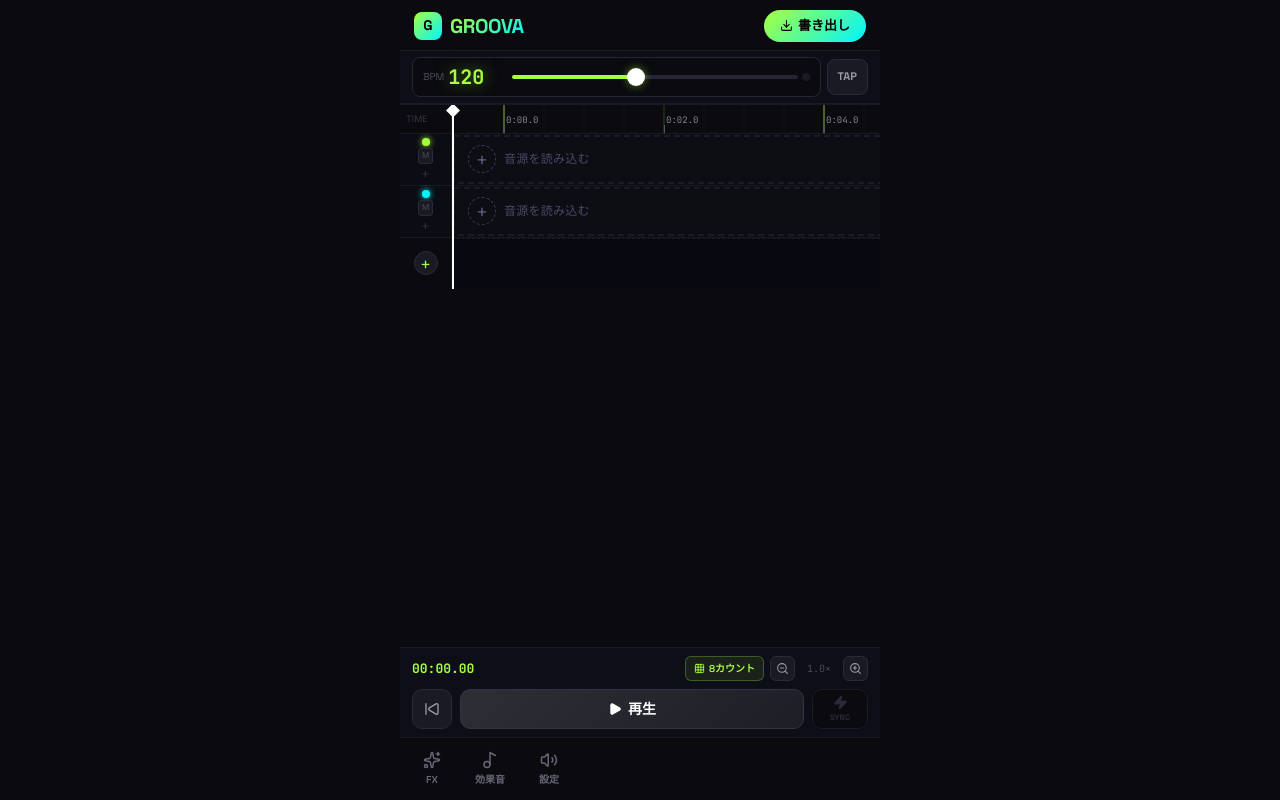
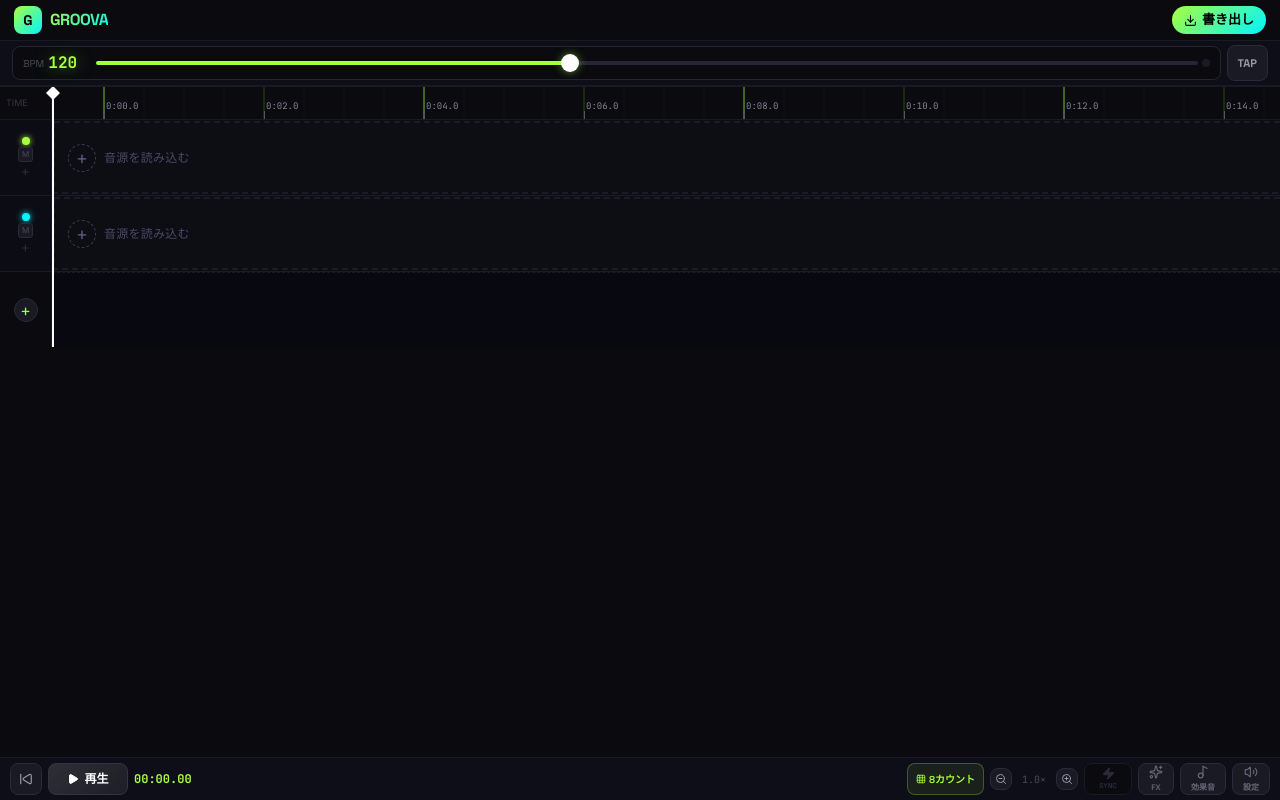
Before and after one commit to ttttt333/groova, a React (Vite) app in the folder packages/web/: page / in a window 1280 px wide. Built offline with nearby package versions, Linux system fonts and the light colour scheme.

Commit message:
feat: layout balance portrait, track height 76px, landscape 1-row transport

```diff
--- a/packages/web/src/web/components/MasterBpmBar.tsx
+++ b/packages/web/src/web/components/MasterBpmBar.tsx
@@ -5,9 +5,10 @@ import { audioEngine } from "../lib/audioEngine";
 type Props = {
   onSync: () => void;
   syncFlash: boolean;
+  isLandscape?: boolean;
 };
 
-export default function MasterBpmBar({ onSync, syncFlash }: Props) {
+export default function MasterBpmBar({ onSync, syncFlash, isLandscape }: Props) {
   const { masterBpm, setMasterBpm, isPlaying, tracks } = useGROOVA();
   const [tapTimes, setTapTimes] = useState<number[]>([]);
   const [editing, setEditing] = useState(false);
@@ -55,7 +56,7 @@ export default function MasterBpmBar({ onSync, syncFlash }: Props) {
         display: "flex",
         alignItems: "center",
         gap: 6,
-        padding: "6px 12px",
+        padding: isLandscape ? "4px 12px" : "10px 14px",
         background: "#0e0e18",
         borderBottom: "1px solid #1a1a24",
         flexShrink: 0,
@@ -90,9 +91,9 @@ export default function MasterBpmBar({ onSync, syncFlash }: Props) {
               outline: "none",
               fontFamily: "JetBrains Mono, monospace",
               fontWeight: 700,
-              fontSize: 20,
+              fontSize: isLandscape ? 16 : 20,
               color: "#a8ff3e",
-              width: 60,
+              width: isLandscape ? 44 : 60,
             }}
           />
         ) : (
@@ -101,11 +102,11 @@ export default function MasterBpmBar({ onSync, syncFlash }: Props) {
             style={{
               fontFamily: "JetBrains Mono, monospace",
               fontWeight: 700,
-              fontSize: 20,
+              fontSize: isLandscape ? 16 : 20,
               color: "#a8ff3e",
               textShadow: "0 0 16px rgba(168,255,62,0.5)",
               cursor: "text",
-              minWidth: 60,
+              minWidth: isLandscape ? 44 : 60,
             }}
           >
             {masterBpm}
--- a/packages/web/src/web/components/Timeline.tsx
+++ b/packages/web/src/web/components/Timeline.tsx
@@ -4,8 +4,8 @@ import { useGROOVA, TrackState } from "../lib/store";
 import { analyzeBPM, decodeAudioFile, extractWaveform } from "../lib/bpmAnalyzer";
 import { audioEngine } from "../lib/audioEngine";
 
-const TRACK_HEIGHT = 52;
-const RULER_HEIGHT = 28;
+const TRACK_HEIGHT = 76;
+const RULER_HEIGHT = 32;
 const LABEL_WIDTH = 52;
 const PIXELS_PER_SEC_BASE = 80;
 
--- a/packages/web/src/web/pages/index.tsx
+++ b/packages/web/src/web/pages/index.tsx
@@ -2,8 +2,7 @@ import { useState, useRef, useEffect } from "react";
 import { motion, AnimatePresence } from "framer-motion";
 import {
   Play, Square, Zap, Grid3x3, ZoomIn, ZoomOut,
-  Download, Sparkles, Music2, Plus, ChevronDown,
-  SkipBack, Volume2
+  Download, Sparkles, Music2, SkipBack, Volume2
 } from "lucide-react";
 import { useGROOVA } from "../lib/store";
 import { audioEngine } from "../lib/audioEngine";
@@ -16,6 +15,23 @@ import TrackSettingsSheet from "../components/TrackSettingsSheet";
 
 type BottomSheet = "fx" | "sfx" | "export" | "settings" | null;
 
+/** 画面の向きを監視 */
+function useIsLandscape() {
+  const [landscape, setLandscape] = useState(
+    () => window.innerWidth > window.innerHeight
+  );
+  useEffect(() => {
+    const update = () => setLandscape(window.innerWidth > window.innerHeight);
+    window.addEventListener("resize", update);
+    window.addEventListener("orientationchange", update);
+    return () => {
+      window.removeEventListener("resize", update);
+      window.removeEventListener("orientationchange", update);
+    };
+  }, []);
+  return landscape;
+}
+
 export default function GROOVAApp() {
   const {
     isPlaying, setIsPlaying, masterBpm, zoomLevel, setZoom,
@@ -25,10 +41,10 @@ export default function GROOVAApp() {
 
   const [sheet, setSheet] = useState<BottomSheet>(null);
   const [syncFlash, setSyncFlash] = useState(false);
+  const isLandscape = useIsLandscape();
 
   const lastPlayTap = useRef(0);
   const handlePlay = () => {
-    // 300ms以内の連続タップを無視（iOSの二重発火対策）
     const now = Date.now();
     if (now - lastPlayTap.current < 300) return;
     lastPlayTap.current = now;
@@ -58,15 +74,22 @@ export default function GROOVAApp() {
   };
 
   const toggleSheet = (s: BottomSheet) => setSheet((prev) => (prev === s ? null : s));
+  const hasAudio = tracks.some((t) => t.audioBuffer);
 
-  const hasAudio = tracks.some((t) => t.audioBuffer);
+  // ズームステップ（適応的）
+  const zoomStep = (cur: number) =>
+    cur < 1 ? 0.25 : cur < 4 ? 0.5 : cur < 16 ? 2 : 4;
+
+  // ボタン高さ: 横画面で小さく
+  const btnH = isLandscape ? 32 : 40;
+  const btnR = isLandscape ? 8 : 10;
 
   return (
     <div
       style={{
         background: "#0a0a0f",
         width: "100%",
-        maxWidth: 480,
+        maxWidth: isLandscape ? "100%" : 480,
         margin: "0 auto",
         height: "100dvh",
         display: "flex",
@@ -81,7 +104,7 @@ export default function GROOVAApp() {
           display: "flex",
           alignItems: "center",
           justifyContent: "space-between",
-          padding: "10px 14px 8px",
+          padding: isLandscape ? "6px 14px" : "14px 16px 12px",
           background: "rgba(10,10,15,0.95)",
           borderBottom: "1px solid #1a1a24",
           flexShrink: 0,
@@ -91,13 +114,9 @@ export default function GROOVAApp() {
         <div style={{ display: "flex", alignItems: "center", gap: 8 }}>
           <div
             style={{
-              width: 28,
-              height: 28,
-              borderRadius: 8,
+              width: 28, height: 28, borderRadius: 8,
               background: "linear-gradient(135deg, #a8ff3e, #00f5ff)",
-              display: "flex",
-              alignItems: "center",
-              justifyContent: "center",
+              display: "flex", alignItems: "center", justifyContent: "center",
             }}
           >
             <span style={{ fontWeight: 900, fontSize: 14, color: "#000", fontFamily: "Space Grotesk" }}>G</span>
@@ -106,7 +125,7 @@ export default function GROOVAApp() {
             style={{
               fontFamily: "Space Grotesk, sans-serif",
               fontWeight: 800,
-              fontSize: 20,
+              fontSize: isLandscape ? 16 : 20,
               letterSpacing: -0.5,
               background: "linear-gradient(135deg, #a8ff3e, #00f5ff)",
               WebkitBackgroundClip: "text",
@@ -117,22 +136,16 @@ export default function GROOVAApp() {
           </span>
         </div>
 
-        {/* Export button — CapCut style */}
         <button
           onClick={() => toggleSheet("export")}
           style={{
-            padding: "6px 16px",
+            padding: isLandscape ? "4px 12px" : "6px 16px",
             borderRadius: 999,
             background: "linear-gradient(135deg, #a8ff3e, #00f5ff)",
-            border: "none",
-            color: "#000",
+            border: "none", color: "#000",
             fontFamily: "Space Grotesk, sans-serif",
-            fontWeight: 700,
-            fontSize: 13,
-            cursor: "pointer",
-            display: "flex",
-            alignItems: "center",
-            gap: 5,
+            fontWeight: 700, fontSize: 13, cursor: "pointer",
+            display: "flex", alignItems: "center", gap: 5,
           }}
         >
           <Download size={13} />
@@ -141,66 +154,192 @@ export default function GROOVAApp() {
       </header>
 
       {/* ── Master BPM bar ── */}
-      <MasterBpmBar onSync={handleSync} syncFlash={syncFlash} />
+      <MasterBpmBar onSync={handleSync} syncFlash={syncFlash} isLandscape={isLandscape} />
 
-      {/* ── Timeline (main area, fills remaining space) ── */}
+      {/* ── Timeline ── */}
       <div style={{ flex: 1, minHeight: 0, display: "flex", flexDirection: "column" }}>
         <Timeline />
       </div>
 
       {/* ── Transport bar ── */}
+      {isLandscape ? (
+        /* 横画面: 全部1行 */
         <div
           style={{
             flexShrink: 0,
             background: "#0e0e18",
             borderTop: "1px solid #1a1a24",
-          padding: "8px 12px",
+            padding: "5px 10px",
+            display: "flex",
+            alignItems: "center",
+            gap: 6,
+          }}
+        >
+          {/* ⏮ */}
+          <button
+            onClick={handleStop}
+            style={{
+              width: btnH, height: btnH, borderRadius: btnR,
+              background: "#1a1a24", border: "1px solid #2a2a3a",
+              color: "#9999aa", display: "flex", alignItems: "center",
+              justifyContent: "center", cursor: "pointer", flexShrink: 0,
+            }}
+          >
+            <SkipBack size={14} />
+          </button>
+
+          {/* ▶ / ■ */}
+          <motion.button
+            onClick={handlePlay}
+            whileTap={{ scale: 0.93 }}
+            style={{
+              width: 80, height: btnH, borderRadius: btnR, flexShrink: 0,
+              background: isPlaying
+                ? "linear-gradient(135deg, #ff6b2b44, #ff6b2b22)"
+                : "linear-gradient(135deg, #ffffff22, #ffffff11)",
+              border: `1.5px solid ${isPlaying ? "#ff6b2b88" : "#333344"}`,
+              color: isPlaying ? "#ff6b2b" : "white",
+              fontFamily: "Space Grotesk, sans-serif",
+              fontWeight: 700, fontSize: 12,
+              display: "flex", alignItems: "center",
+              justifyContent: "center", gap: 5, cursor: "pointer",
+            }}
+          >
+            {isPlaying ? <><Square size={12} fill="currentColor" /> 停止</> : <><Play size={12} fill="currentColor" /> 再生</>}
+          </motion.button>
+
+          {/* 時間 */}
+          <span style={{
+            fontFamily: "JetBrains Mono, monospace",
+            fontSize: 12, color: "#a8ff3e", fontWeight: 700,
+            minWidth: 72, flexShrink: 0,
+          }}>
+            {formatTime(playheadTime)}
+          </span>
+
+          {/* spacer */}
+          <div style={{ flex: 1 }} />
+
+          {/* グリッド */}
+          <button
+            onClick={() => setShowGrid(!showGrid)}
+            style={{
+              height: btnH, padding: "0 8px", borderRadius: btnR,
+              background: showGrid ? "#a8ff3e15" : "#1a1a24",
+              border: `1px solid ${showGrid ? "#a8ff3e44" : "#2a2a3a"}`,
+              color: showGrid ? "#a8ff3e" : "#4a4a5a",
+              display: "flex", alignItems: "center", gap: 3,
+              fontSize: 10, cursor: "pointer",
+              fontFamily: "Space Grotesk, sans-serif", fontWeight: 600,
+            }}
+          >
+            <Grid3x3 size={10} />
+            8カウント
+          </button>
+
+          {/* ズーム */}
+          <button
+            onClick={() => setZoom(Math.max(0.25, zoomLevel - zoomStep(zoomLevel)))}
+            style={{ padding: 4, background: "#1a1a24", border: "1px solid #2a2a3a", borderRadius: btnR, color: "#9999aa", cursor: "pointer" }}
+          >
+            <ZoomOut size={12} />
+          </button>
+          <span style={{ fontSize: 10, color: "#4a4a5a", minWidth: 32, textAlign: "center", fontFamily: "JetBrains Mono" }}>
+            {zoomLevel < 10 ? zoomLevel.toFixed(1) : Math.round(zoomLevel)}×
+          </span>
+          <button
+            onClick={() => setZoom(Math.min(64, zoomLevel + zoomStep(zoomLevel)))}
+            style={{ padding: 4, background: "#1a1a24", border: "1px solid #2a2a3a", borderRadius: btnR, color: "#9999aa", cursor: "pointer" }}
+          >
+            <ZoomIn size={12} />
+          </button>
+
+          {/* SYNC */}
+          <motion.button
+            onClick={handleSync}
+            disabled={!hasAudio}
+            whileTap={{ scale: 0.93 }}
+            animate={syncFlash ? { scale: [1, 1.08, 1] } : {}}
+            style={{
+              width: 48, height: btnH, borderRadius: btnR, flexShrink: 0,
+              background: syncFlash ? "linear-gradient(135deg, #a8ff3e, #00f5ff)" : hasAudio ? "#a8ff3e22" : "#0a0a0f",
+              border: `1.5px solid ${hasAudio ? "#a8ff3e66" : "#1a1a24"}`,
+              color: hasAudio ? "#a8ff3e" : "#2a2a3a",
+              display: "flex", flexDirection: "column", alignItems: "center",
+              justifyContent: "center", cursor: hasAudio ? "pointer" : "default", gap: 1,
+            }}
+          >
+            <Zap size={13} style={{ fill: hasAudio && !syncFlash ? "#a8ff3e" : syncFlash ? "#000" : "#2a2a3a" }}
+              color={syncFlash ? "#000" : undefined} />
+            <span style={{ fontSize: 7, fontFamily: "Space Grotesk", fontWeight: 700,
+              color: syncFlash ? "#000" : hasAudio ? "#a8ff3e" : "#2a2a3a" }}>SYNC</span>
+          </motion.button>
+
+          {/* ツールボタン群 */}
+          {[
+            { id: "fx" as const, label: "FX", icon: <Sparkles size={14} /> },
+            { id: "sfx" as const, label: "効果音", icon: <Music2 size={14} /> },
+            { id: "settings" as const, label: "設定", icon: <Volume2 size={14} /> },
+          ].map((tool) => (
+            <button
+              key={tool.id}
+              onClick={() => toggleSheet(tool.id)}
+              style={{
+                height: btnH, padding: "0 10px",
+                display: "flex", flexDirection: "column", alignItems: "center",
+                justifyContent: "center", gap: 2,
+                borderRadius: btnR,
+                background: sheet === tool.id ? "#a8ff3e15" : "#1a1a24",
+                border: `1px solid ${sheet === tool.id ? "#a8ff3e44" : "#2a2a3a"}`,
+                color: sheet === tool.id ? "#a8ff3e" : "#666677",
+                cursor: "pointer", flexShrink: 0,
+              }}
+            >
+              {tool.icon}
+              <span style={{ fontSize: 8, fontFamily: "Space Grotesk", fontWeight: 600 }}>{tool.label}</span>
+            </button>
+          ))}
+        </div>
+      ) : (
+        /* 縦画面: 2段 */
+        <>
+          <div
+            style={{
+              flexShrink: 0,
+              background: "#0e0e18",
+              borderTop: "1px solid #1a1a24",
+              padding: "10px 14px",
               display: "flex",
               flexDirection: "column",
               gap: 8,
             }}
           >
-        {/* Playhead time + zoom */}
+            {/* 時間 + ズーム */}
             <div style={{ display: "flex", alignItems: "center", justifyContent: "space-between" }}>
-          <span
-            style={{
+              <span style={{
                 fontFamily: "JetBrains Mono, monospace",
-              fontSize: 13,
-              color: "#a8ff3e",
-              fontWeight: 700,
-            }}
-          >
+                fontSize: 13, color: "#a8ff3e", fontWeight: 700,
+              }}>
                 {formatTime(playheadTime)}
               </span>
               <div style={{ display: "flex", alignItems: "center", gap: 6 }}>
-            {/* Grid toggle */}
                 <button
                   onClick={() => setShowGrid(!showGrid)}
                   style={{
-                padding: "4px 8px",
-                borderRadius: 6,
+                    padding: "4px 8px", borderRadius: 6,
                     background: showGrid ? "#a8ff3e15" : "#1a1a24",
                     border: `1px solid ${showGrid ? "#a8ff3e44" : "#2a2a3a"}`,
                     color: showGrid ? "#a8ff3e" : "#4a4a5a",
-                display: "flex",
-                alignItems: "center",
-                gap: 4,
-                fontSize: 10,
-                cursor: "pointer",
-                fontFamily: "Space Grotesk, sans-serif",
-                fontWeight: 600,
+                    display: "flex", alignItems: "center", gap: 4,
+                    fontSize: 10, cursor: "pointer",
+                    fontFamily: "Space Grotesk, sans-serif", fontWeight: 600,
                   }}
                 >
                   <Grid3x3 size={11} />
                   8カウント
                 </button>
-            {/* Zoom */}
                 <button
-              onClick={() => {
-                // 適応的ステップ: 低ズームで細かく、高ズームで大きく
-                const step = zoomLevel <= 1 ? 0.25 : zoomLevel <= 4 ? 0.5 : zoomLevel <= 16 ? 2 : 4;
-                setZoom(Math.max(0.25, zoomLevel - step));
-              }}
+                  onClick={() => setZoom(Math.max(0.25, zoomLevel - zoomStep(zoomLevel)))}
                   style={{ padding: 5, background: "#1a1a24", border: "1px solid #2a2a3a", borderRadius: 6, color: "#9999aa", cursor: "pointer" }}
                 >
                   <ZoomOut size={13} />
@@ -209,10 +348,7 @@ export default function GROOVAApp() {
                   {zoomLevel < 10 ? zoomLevel.toFixed(1) : Math.round(zoomLevel)}×
                 </span>
                 <button
-              onClick={() => {
-                const step = zoomLevel < 1 ? 0.25 : zoomLevel < 4 ? 0.5 : zoomLevel < 16 ? 2 : 4;
-                setZoom(Math.min(64, zoomLevel + step));
-              }}
+                  onClick={() => setZoom(Math.min(64, zoomLevel + zoomStep(zoomLevel)))}
                   style={{ padding: 5, background: "#1a1a24", border: "1px solid #2a2a3a", borderRadius: 6, color: "#9999aa", cursor: "pointer" }}
                 >
                   <ZoomIn size={13} />
@@ -220,13 +356,12 @@ export default function GROOVAApp() {
               </div>
             </div>
 
-        {/* Transport buttons */}
+            {/* トランスポートボタン */}
             <div style={{ display: "flex", alignItems: "center", gap: 8 }}>
-          {/* Return to start */}
               <button
                 onClick={handleStop}
                 style={{
-              width: 40, height: 40, borderRadius: 10,
+                  width: btnH, height: btnH, borderRadius: btnR,
                   background: "#1a1a24", border: "1px solid #2a2a3a",
                   color: "#9999aa", display: "flex", alignItems: "center",
                   justifyContent: "center", cursor: "pointer", flexShrink: 0,
@@ -235,12 +370,11 @@ export default function GROOVAApp() {
                 <SkipBack size={16} />
               </button>
 
-          {/* Play / Pause */}
               <motion.button
                 onClick={handlePlay}
                 whileTap={{ scale: 0.93 }}
                 style={{
-              flex: 1, height: 40, borderRadius: 10,
+                  flex: 1, height: btnH, borderRadius: btnR,
                   background: isPlaying
                     ? "linear-gradient(135deg, #ff6b2b44, #ff6b2b22)"
                     : "linear-gradient(135deg, #ffffff22, #ffffff11)",
@@ -255,14 +389,13 @@ export default function GROOVAApp() {
                 {isPlaying ? <><Square size={14} fill="currentColor" /> 停止</> : <><Play size={14} fill="currentColor" /> 再生</>}
               </motion.button>
 
-          {/* SYNC */}
               <motion.button
                 onClick={handleSync}
                 disabled={!hasAudio}
                 whileTap={{ scale: 0.93 }}
                 animate={syncFlash ? { scale: [1, 1.08, 1] } : {}}
                 style={{
-              width: 56, height: 40, borderRadius: 10, flexShrink: 0,
+                  width: 56, height: btnH, borderRadius: btnR, flexShrink: 0,
                   background: syncFlash
                     ? "linear-gradient(135deg, #a8ff3e, #00f5ff)"
                     : hasAudio ? "#a8ff3e22" : "#0a0a0f",
@@ -283,7 +416,7 @@ export default function GROOVAApp() {
             </div>
           </div>
 
-      {/* ── Bottom toolbar (CapCut-style tool row) ── */}
+          {/* ── Bottom toolbar ── */}
           <div
             style={{
               flexShrink: 0,
@@ -293,8 +426,8 @@ export default function GROOVAApp() {
               alignItems: "center",
               overflowX: "auto",
               gap: 4,
-          padding: "6px 8px",
-          paddingBottom: "calc(6px + env(safe-area-inset-bottom, 0px))",
+              padding: "10px 8px",
+              paddingBottom: "calc(10px + env(safe-area-inset-bottom, 0px))",
             }}
           >
             {[
@@ -306,17 +439,13 @@ export default function GROOVAApp() {
                 key={tool.id}
                 onClick={() => toggleSheet(tool.id)}
                 style={{
-              display: "flex",
-              flexDirection: "column",
-              alignItems: "center",
-              gap: 3,
-              padding: "6px 14px",
-              borderRadius: 8,
+                  display: "flex", flexDirection: "column",
+                  alignItems: "center", gap: 3,
+                  padding: "6px 14px", borderRadius: 8,
                   background: sheet === tool.id ? "#a8ff3e15" : "none",
                   border: `1px solid ${sheet === tool.id ? "#a8ff3e44" : "transparent"}`,
                   color: sheet === tool.id ? "#a8ff3e" : "#666677",
-              cursor: "pointer",
-              flexShrink: 0,
+                  cursor: "pointer", flexShrink: 0,
                 }}
               >
                 {tool.icon}
@@ -326,45 +455,31 @@ export default function GROOVAApp() {
               </button>
             ))}
           </div>
+        </>
+      )}
 
       {/* ── Bottom Sheets ── */}
       <AnimatePresence>
         {sheet && (
           <>
-            {/* Backdrop */}
             <motion.div
-              initial={{ opacity: 0 }}
-              animate={{ opacity: 1 }}
-              exit={{ opacity: 0 }}
+              initial={{ opacity: 0 }} animate={{ opacity: 1 }} exit={{ opacity: 0 }}
               onClick={() => setSheet(null)}
-              style={{
-                position: "fixed", inset: 0, background: "rgba(0,0,0,0.6)",
-                zIndex: 40,
-              }}
+              style={{ position: "fixed", inset: 0, background: "rgba(0,0,0,0.6)", zIndex: 40 }}
             />
-            {/* Sheet */}
             <motion.div
-              initial={{ y: "100%" }}
-              animate={{ y: 0 }}
-              exit={{ y: "100%" }}
+              initial={{ y: "100%" }} animate={{ y: 0 }} exit={{ y: "100%" }}
               transition={{ type: "spring", damping: 28, stiffness: 300 }}
               style={{
-                position: "fixed",
-                bottom: 0,
-                left: "50%",
+                position: "fixed", bottom: 0, left: "50%",
                 transform: "translateX(-50%)",
-                width: "100%",
-                maxWidth: 480,
+                width: "100%", maxWidth: 480,
                 background: "#111118",
                 borderRadius: "20px 20px 0 0",
-                border: "1px solid #1a1a24",
-                borderBottom: "none",
-                zIndex: 50,
-                maxHeight: "60vh",
-                overflowY: "auto",
+                border: "1px solid #1a1a24", borderBottom: "none",
+                zIndex: 50, maxHeight: "60vh", overflowY: "auto",
               }}
             >
-              {/* Handle */}
               <div style={{ display: "flex", justifyContent: "center", padding: "10px 0 4px" }}>
                 <div style={{ width: 36, height: 4, borderRadius: 999, background: "#2a2a3a" }} />
               </div>
```
Lines whose indentation alone changed are shown as unchanged.
